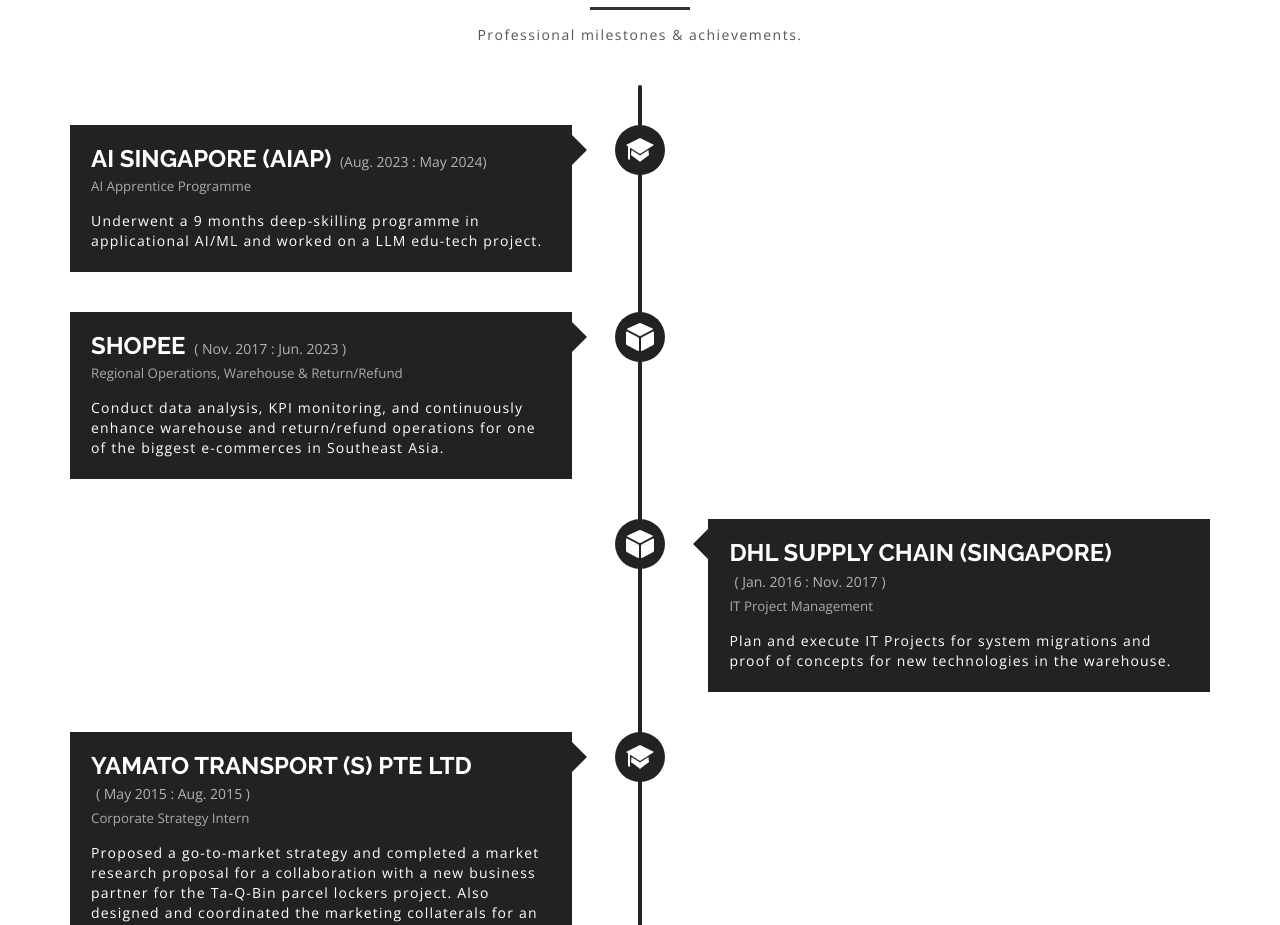
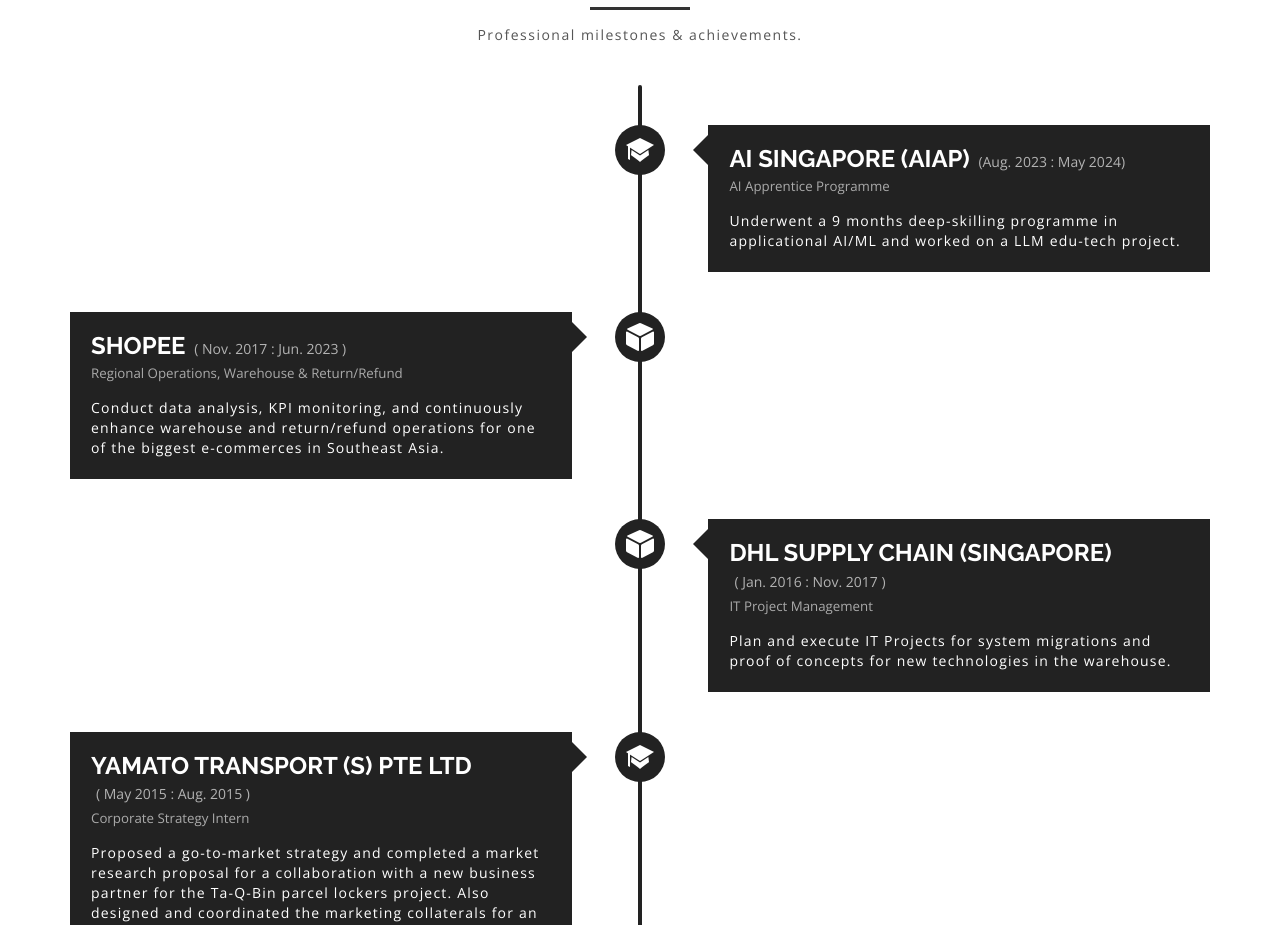
Before and after one commit to yuseow/yuseow.github.io, a plain HTML site: page index.html in a window 1280 px wide. Shown: the part 1565-2490 px from the top of the page. Drawn offline with nearby package versions, Linux system fonts and the light colour scheme; animation ran at ten frames a second; files whose address does not match are found by name.

Commit message:
fixed experienced

```diff
--- a/index.html
+++ b/index.html
@@ -154,7 +154,7 @@
 						<div class="icon">
 							<i class="ion-university"></i>
 						</div>
-						<div class="content left round-corners">
+						<div class="content right round-corners">
 							<h3>AI Singapore (AIAP)</h3>
 							<span class="duration">(Aug. 2023 : May 2024)</span>
 							<span class="job-title"> AI Apprentice Programme</span>
```
